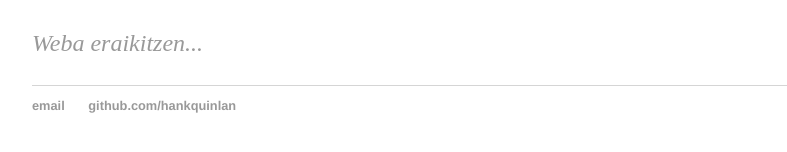
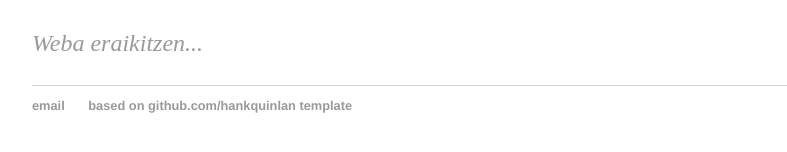
Before and after one commit to Axpere/axpere.github.io, a Jekyll site: the page built from index.html, in a window 1280 px wide. Shown: the part 228-380 px from the top of the page, without its empty margins (160-947 px from the left). Built offline with Jekyll 4.4.1, drawn with Linux system fonts in a browser that asks for light colours.

Commit message:
Update default.html

```diff
--- a/_layouts/default.html
+++ b/_layouts/default.html
@@ -21,8 +21,8 @@
 			</div><!-- /.container -->
 			<footer>
 	    		<ul>
-	        		<li><a href="mailto:hankquinlanhub@gmail.com">email</a></li>
-	        		<li><a href="https://github.com/hankquinlan">github.com/hankquinlan</a></li>
+	        		<li><a href="mailto:info@espazioa.eu">email</a></li>
+	        		<li><a href="https://github.com/hankquinlan">based on github.com/hankquinlan template</a></li>
 				</ul>
 			</footer>
 		</body>
```
